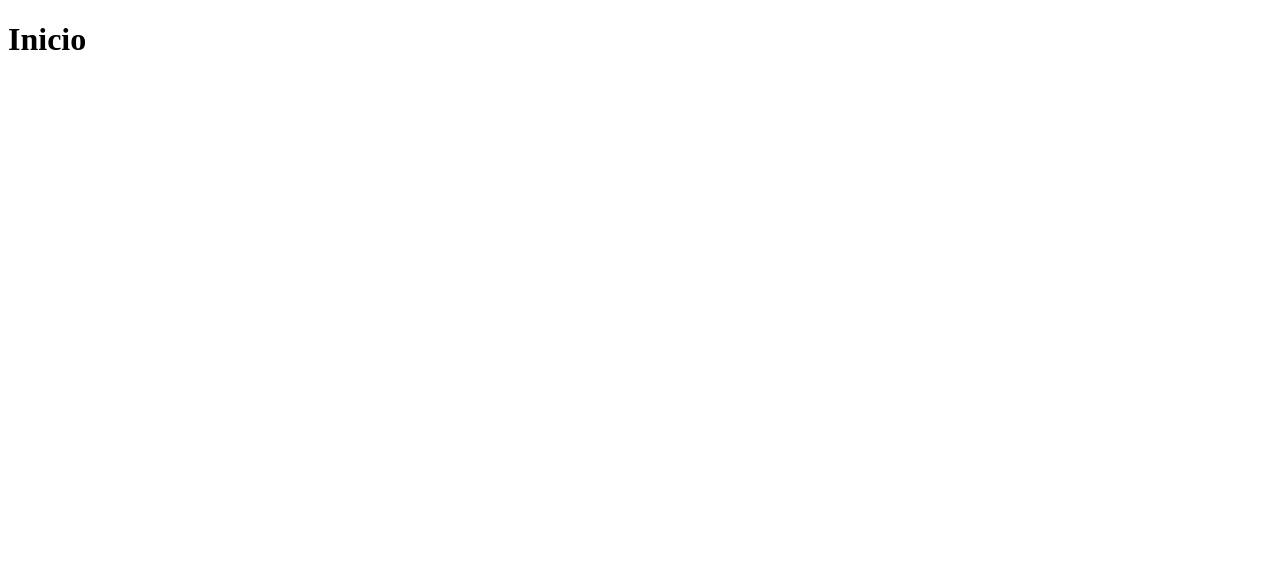
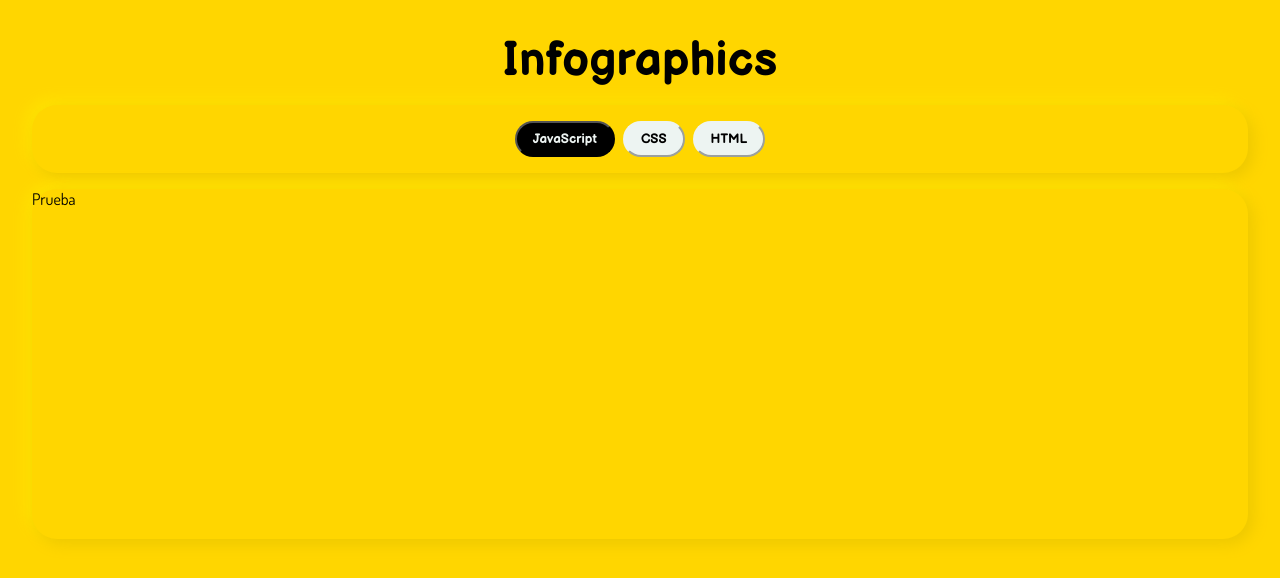
Before and after one commit to BarckCode/Web-Development-Infographics, a React (Create React App) app: page / in a window 1280 px wide. Shown: the top 578 px of the page. Built offline with nearby package versions, Linux system fonts and the light colour scheme.

Commit message:
Add Nav && Global Styles

```diff
--- a/public/index.html
+++ b/public/index.html
@@ -24,6 +24,7 @@
       work correctly both with client-side routing and a non-root public URL.
       Learn how to configure a non-root public URL by running `npm run build`.
     -->
+    <link href="https://fonts.googleapis.com/css2?family=Balsamiq+Sans:wght@400;700&family=Dosis:wght@200;400;600;700;800&display=swap" rel="stylesheet">
     <title>Web Dev Infographics</title>
   </head>
   <body>
--- a/src/App.js
+++ b/src/App.js
@@ -1,8 +1,89 @@
-import React from 'react';
+import React, { useState } from 'react';
+import { Global, css } from '@emotion/core'
+import styled from '@emotion/styled'
+
+import Navigation from './components/layout/Navigation'
+
+const Title = styled.h1`
+  text-align: center;
+  font-size: 3rem;
+  font-family: 'Balsamiq Sans', cursive;
+`
+
+const Container = styled.section`
+  width: 100%;
+  height: 350px;
+  margin: 0 auto;
+`
 
 const App = () => {
+
+  const [ background, setBackground ] = useState('javascript')
+
   return (
-    <h1>Inicio</h1>
+    <>
+      <Global
+        styles={css`
+          * {
+            font-family: 'Dosis', sans-serif;
+            box-sizing: border-box;
+            margin: 0;
+          }
+
+          .main {
+            height: 100vmax;
+            padding: 2rem;
+          }
+
+          .javascript {
+            background-color: #FFD600;
+          }
+
+          .javascript-neumorphism {
+            border-radius: 25px;
+            background: #FFD600;
+            box-shadow:  5px 5px 15px #edc700,
+                        -5px -5px 15px #ffe500;
+          }
+
+          .css {
+            background-color: #008CFF;
+          }
+
+          .css-neumorphism {
+            border-radius: 25px;
+            background: #008CFF;
+            box-shadow:  5px 5px 15px #0082ed,
+                        -5px -5px 15px #0096ff;
+          }
+
+          .html {
+            background-color: #F06429;
+          }
+
+          .html-neumorphism {
+            border-radius: 25px;
+            background: #F06429;
+            box-shadow:  5px 5px 15px #df5d26,
+                        -5px -5px 15px #ff6b2c;
+          }
+        `}
+      />
+      <main className={`main ${background}`}>
+
+        <Title>Infographics</Title>
+        <Navigation
+          background={background}
+          setBackground={setBackground}
+        />
+
+        <div className={`${background}-neumorphism`}>
+          <Container>
+            Prueba
+          </Container>
+        </div>
+      </main>
+    </>
   );
 }
 
--- /dev/null
+++ b/src/components/layout/Navigation.js
@@ -0,0 +1,73 @@
+import React from 'react'
+import styled from '@emotion/styled'
+import { Global, css } from '@emotion/core'
+
+const Nav = styled.nav`
+  margin: 1rem 0;
+  padding: 1rem;
+  text-align: center;
+`
+
+const Navigation = ({ background, setBackground }) => {
+
+  return (
+    <>
+      <Global
+        styles={css`
+          .btn {
+            background-color: #edf4f2;
+            border-color: #edf4f2;
+            border-radius: 25px;
+            padding: 0.5rem 1rem;
+            margin: 0 0.25rem;
+            font-family: 'Balsamiq Sans', cursive;
+            font-weight: 700;
+            outline: none;
+          }
+
+          .btn-active {
+            background-color: #000;
+            border-color: #000;
+            color: #edf4f2;
+          }
+        `}
+      />
+      <div className={`${background}-neumorphism`}>
+        <Nav>
+          <button
+            type='button'
+            className={`
+              btn
+              ${background === 'javascript' ? 'btn-active' : ''}
+            `}
+            onClick={() => setBackground('javascript')}
+          >
+            JavaScript
+          </button>
+          <button
+            type='button'
+            className={`
+              btn
+              ${background === 'css' ? 'btn-active' : ''}
+            `}
+            onClick={() => setBackground('css')}
+          >
+            CSS
+          </button>
+          <button
+            type='button'
+            className={`
+              btn
+              ${background === 'html' ? 'btn-active' : ''}
+            `}
+            onClick={() => setBackground('html')}
+          >
+            HTML
+          </button>
+        </Nav>
+      </div>
+    </>
+  )
+}
+
+export default Navigation
```
